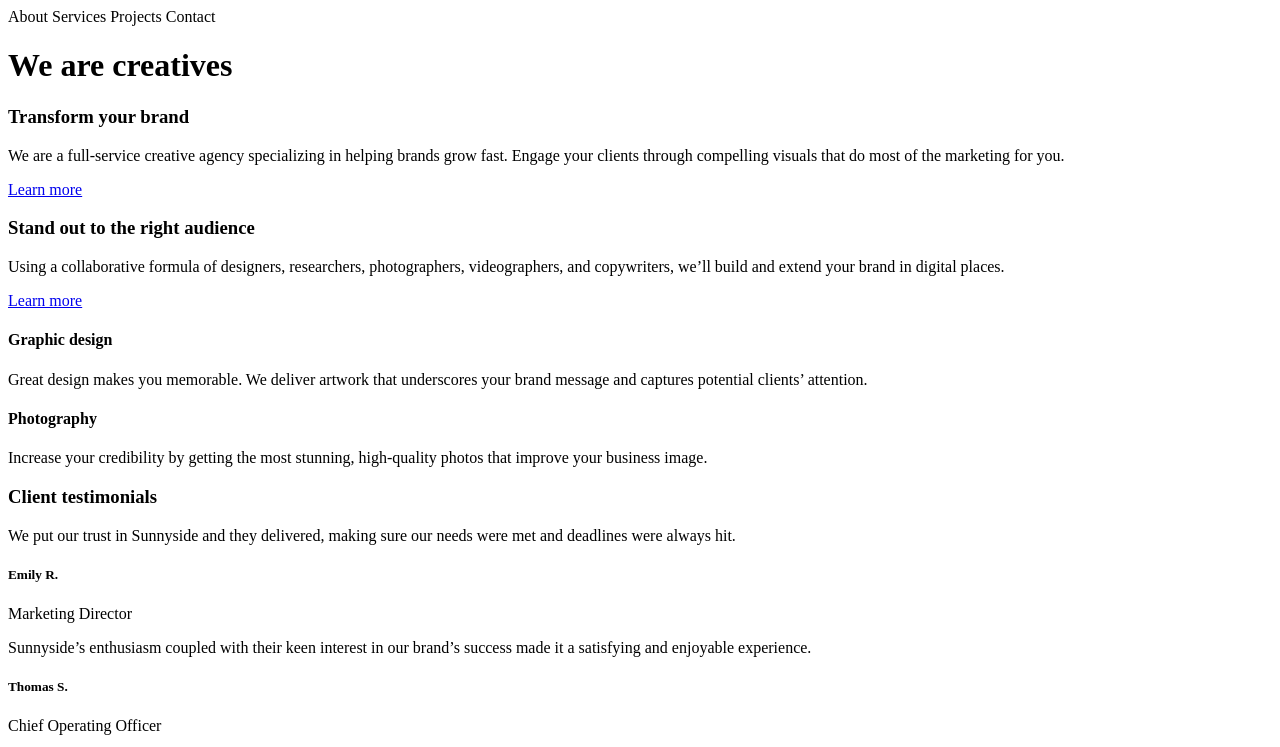
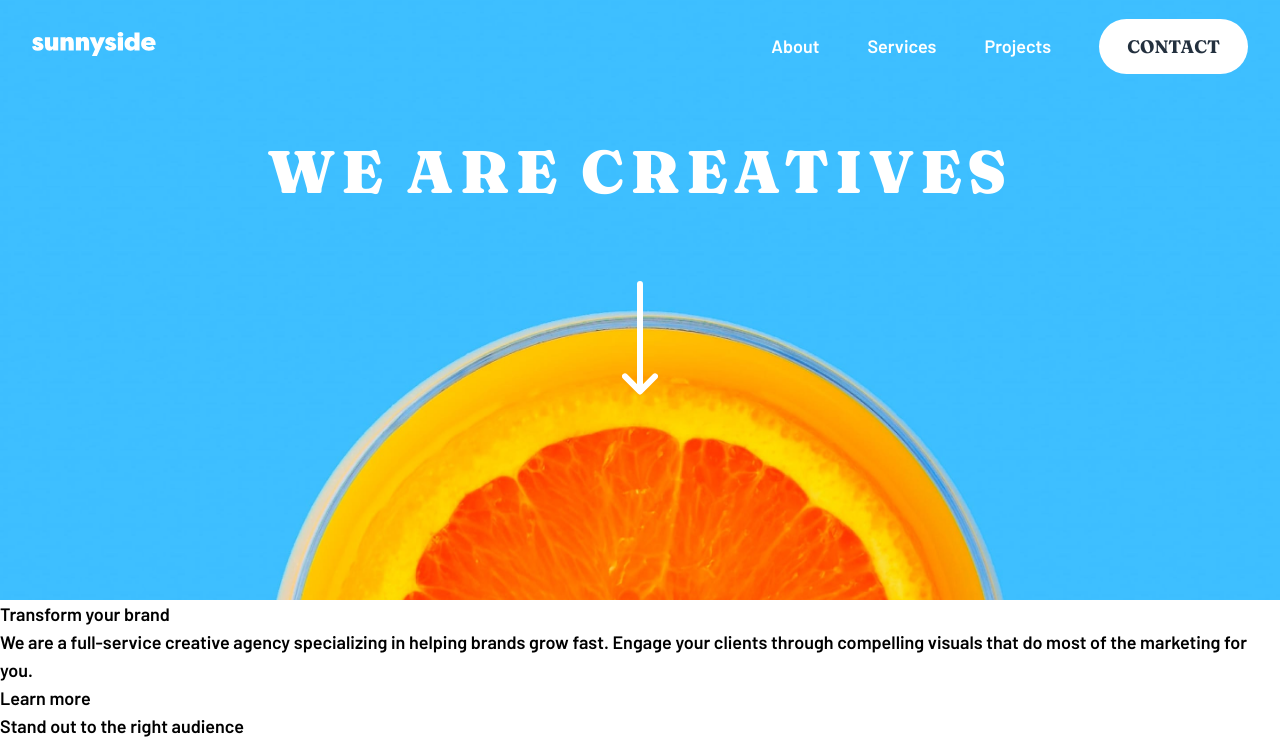
Before and after one commit to Coding4Noodles/sunnyside-agency-landing-page, a website: page sunnyside-agency-landing-page-main/index.html in a window 1280 px wide. Shown: the top 747 px of the page. Drawn offline with Linux system fonts and the light colour scheme.

Commit message:
Responive nav

```diff
--- a/sunnyside-agency-landing-page-main/index.html
+++ b/sunnyside-agency-landing-page-main/index.html
@@ -3,24 +3,38 @@
 <head>
   <meta charset="UTF-8">
   <meta name="viewport" content="width=device-width, initial-scale=1.0"> <!-- displays site properly based on user's device -->
+  <link rel="icon" type="image/png" sizes="32x32" href="./images/favicon-32x32.png">
+  <link href="./dist/output.css" rel="stylesheet">
+  <link rel="preconnect" href="https://fonts.googleapis.com">
+  <link rel="preconnect" href="https://fonts.gstatic.com" crossorigin>
+  <link href="https://fonts.googleapis.com/css2?family=Barlow:wght@600&family=Fraunces:wght@700;900&display=swap" rel="stylesheet">
+  <title>Frontend Mentor | Sunnyside agency landing page</title>
+</head>
+<body class="font-barlow text-lg">
+  <header class="text-white bg-header bg-cover bg-center h-[75vh] p-8 relative">
+    <nav class="flex flex-row justify-between relative">
+      <div>
+        <img src="./images/logo.svg" alt="logo">
+      </div>
 
-  <link rel="icon" type="image/png" sizes="32x32" href="./images/favicon-32x32.png">
+      <!-- Nav links -->
+      <ul class="md:flex md:justify-end md:text-white md:bg-transparent md:relative md:p-0 md:h-auto md:w-auto md:flex-row md:text-left hidden md:m-0 md:top-0 md:left-0 md:translate-x-0 md:translate-y-0" id="nav_items">
+        <li class="md:mr-12 mr-0"><a href="#" target="_blank" rel="noopener noreferrer">About</a></li>
+        <li class="md:mr-12 mr-0"><a href="#" target="_blank" rel="noopener noreferrer">Services</a></li>
+        <li class="md:mr-12 mr-0"><a href="#" target="_blank" rel="noopener noreferrer">Projects</a></li>
+        <li><a href="#" target="_blank" rel="noopener noreferrer" class="font-fraunces py-4 px-7 uppercase md:bg-white text-customdarkblue bg-customyellow rounded-full hover:bg-opacity-50 md:hover:text-white transition-colors duration-500">Contact</a></li>
+      </ul>
 
-  <title>Frontend Mentor | Sunnyside agency landing page</title>
+      <!-- Hamburger menu mobile screen -->
+      <div class="md:hidden block cursor-pointer" id="hamburger">
+        <svg width="24" height="18" xmlns="http://www.w3.org/2000/svg"><path d="M24 16v2H0v-2h24zm0-8v2H0V8h24zm0-8v2H0V0h24z" fill="#FFF" fill-rule="evenodd"/></svg>
+      </div>
 
-  <!-- Feel free to remove these styles or customise in your own stylesheet 👍 -->
-</head>
-<body>
-  <header>
-    <nav>
-      About
-      Services
-      Projects
-      Contact
     </nav>
-    <h1>
-      We are creatives
-    </h1>
+    <div class="flex flex-col text-center items-center justify-center">
+      <h1 class="text-6xl font-extrabold py-20 font-fraunces uppercase tracking-widest">We are creatives</h1>
+      <svg width="36" height="114" xmlns="http://www.w3.org/2000/svg" class="hover:scale-110 cursor-pointer"><g stroke="#FFF" stroke-width="6" fill="none" fill-rule="evenodd" stroke-linecap="round" stroke-linejoin="round"><path d="M18 3v100M3 95.484l15 15 15-15"/></g></svg>
+    </div>
   </header>
 
   <section>
@@ -105,5 +119,20 @@
     Projects
     Contact
   </footer>
+  <script>
+    const hamburgerMenu = document.querySelector('#hamburger');
+    const navItems = document.querySelector('#nav_items');
+    const navClasses = ['bg-white', 'p-8', 'align-items', 'center', 'flex', 'flex-col', 'items-center', 'justify-evenly', 'text-customdarkgrayish', 'absolute', 'text-center', 'left-1/2', 'translate-x-[-50%]', 'top-16', 'min-h-full', 'h-[40vh]', 'w-[90vw]'];
+
+    hamburgerMenu.addEventListener("click", () => {
+      if(navItems.classList.contains(...navClasses)) {
+        navItems.classList.remove(...navClasses);
+      } else {
+        navItems.classList.add(...navClasses);
+      }
+      navItems.classList.toggle('hidden');
+    })
+
+  </script>
 </body>
 </html>
--- /dev/null
+++ b/sunnyside-agency-landing-page-main/package.json
@@ -0,0 +1,5 @@
+{
+  "devDependencies": {
+    "tailwindcss": "^3.0.15"
+  }
+}
--- /dev/null
+++ b/sunnyside-agency-landing-page-main/src/css/input.css
@@ -0,0 +1,3 @@
+@tailwind base;
+@tailwind components;
+@tailwind utilities;
--- /dev/null
+++ b/sunnyside-agency-landing-page-main/tailwind.config.js
@@ -0,0 +1,26 @@
+module.exports = {
+  content: [
+        './*/*.html',
+        './**/*.html',
+        './src/css/*.css',
+  ],
+  theme: {
+    extend: {
+      backgroundImage: {
+        'header': "url('./images/desktop/image-header.jpg')",
+      },
+      fontFamily: {
+        'barlow': ['Barlow', 'sans-serif'],
+        'fraunces': ['Fraunces', 'serif'],
+      },
+      colors: {
+        'customred': 'hsl(7, 99%, 70%)',
+        'customyellow': 'hsl(51, 100%, 49%)',
+        'customdarkblue': 'hsl(212, 27%, 19%)',
+        'customverydarkgrayish': 'hsl(213, 9%, 39%)',
+        'customdarkgrayish': 'hsl(232, 10%, 55%)',
+      },
+    },
+  },
+  plugins: [],
+}
```
Also changed, not shown: sunnyside-agency-landing-page-main/dist/image-header.jpg (added), sunnyside-agency-landing-page-main/dist/images/desktop/image-header.jpg (added), sunnyside-agency-landing-page-main/dist/output.css (added), 2 other files.
